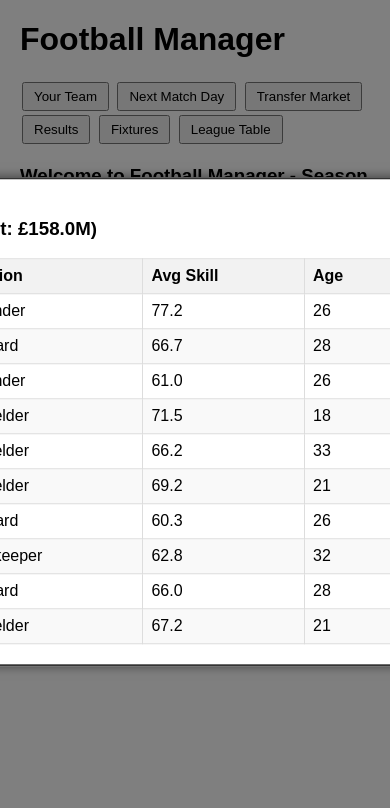
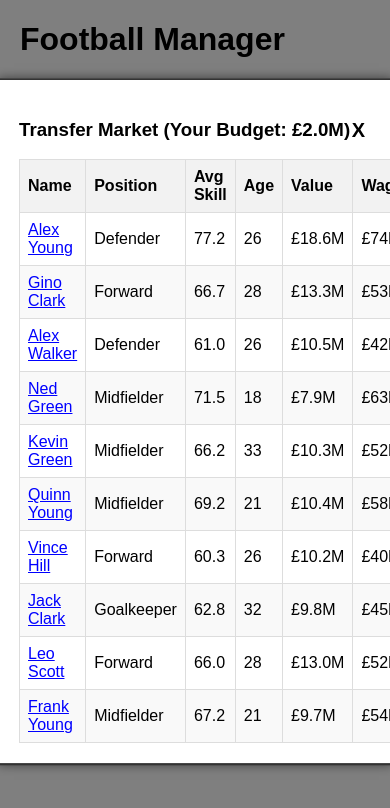
Before and after one commit to nickdeakin/js-football-manager, a website: page index.html in a window 390 px wide. Both pictures are taken after a click on the button "Transfer Market". Drawn offline with Linux system fonts and the light colour scheme.

Commit message:
refactoring

```diff
--- a/css/styles.css
+++ b/css/styles.css
@@ -133,3 +133,21 @@ td.team-column {
     display: table;
     clear: both;
 }
+.team-link:hover,
+.player-link:hover {
+    color: darkblue;
+}
+button:hover {
+    background-color: #ddd;
+}
+
+@media (max-width: 950px) {
+    #team-popup,
+    #transfer-popup,
+    #results-popup,
+    #fixtures-popup,
+    #table-popup,
+    #player-popup {
+        width: 90%;
+    }
+}
--- a/js/classes.js
+++ b/js/classes.js
@@ -147,12 +147,15 @@ class Match {
 }
 
 class League {
-    constructor(teams, tier) {
+    constructor({ teams, tier, promotion, relegation, prizeMoney }) {
         this.teams = teams;
         this.tier = tier;
         this.matchDay = 0;
         this.matchDays = this.generateMatchDays();
         this.history = [];
+        this.promotion = promotion;
+        this.relegation = relegation;
+        this.prizeMoney = prizeMoney;
     }
 
     isSeasonOver() {
--- a/js/data.js
+++ b/js/data.js
@@ -1,85 +1,105 @@
-const teamNames = [
-    'Grok United',
-    'AI City',
-    'Tech Rovers',
-    'Code Warriors',
-    'Pixel Town',
-    'Data Dynamos',
-    'Byte Blitz',
-    'Circuit Strikers',
-    'Nitro FC',
-    'Quantum Kickers',
-    'Silicon Stars',
-    'Gridiron Gurus',
-    'Binary Blades',
-    'Cyber Celtics',
-    'Neon Nomads',
-    'Flux Fighters',
-    'Pulse Pioneers',
-    'Echo Eagles',
-    'Vortex Vipers',
-    'Spark Spartans',
-    'Steel Stingers',
-    'Cloud Chasers',
-    'Nova Knights',
-    'Gizmo Giants',
-    'Turbo Titans',
-    'Wave Wanderers',
-    'Core Crusaders',
-    'Pixel Pirates',
-    'Tech Tornadoes',
-    'Byte Bandits',
-    'Circuit Cyclones',
-    'Data Dragons',
-    'Quantum Quasars',
-    'Neon Ninjas',
-    'Flux Flyers',
-    'Pulse Panthers',
-    'Echo Elites',
-    'Vortex Victors',
-    'Spark Scorpions',
-    'Grid Gliders',
-    'Iron Ions',
-    'Sky Sentinels',
-    'Lunar Legends',
-    'Code Commanders',
-    'Bit Blasters',
-    'Wire Wolves',
-    'Tech Templars',
-    'Nano Navigators',
-    'Pulse Prowlers',
-    'Echo Enforcers',
-    'Vortex Voyagers',
-    'Spark Seekers',
-    'Grid Guardians',
-    'Byte Brawlers',
-    'Circuit Chargers',
-    'Data Defenders',
-    'Quantum Questers',
-    'Neon Nomads',
-    'Flux Force',
-    'Core Captains',
-    'Laser Lions',
-    'Sonic Stags',
-    'Blaze Bears',
-    'Thunder Thorns',
-    'Frost Falcons',
-    'Gale Griffins',
-    'Rift Ravens',
-    'Tide Titans',
-    'Peak Pumas',
-    'Crest Cobras',
-    'Drift Ducks',
-    'Bolt Badgers',
-    'Surge Sharks',
-    'Glint Gators',
-    'Haze Hawks',
-    'Void Vultures',
-    'Rush Rhinos',
-    'Flare Foxes',
-    'Chill Cheetahs',
-    'Storm Stallions',
-];
+const teams = {
+    premier: [
+        { name: 'AFC Bournemouth' },
+        { name: 'Arsenal' },
+        { name: 'Aston Villa' },
+        { name: 'Brentford' },
+        { name: 'Brighton & Hove Albion' },
+        { name: 'Chelsea' },
+        { name: 'Crystal Palace' },
+        { name: 'Everton' },
+        { name: 'Fulham' },
+        { name: 'Ipswich Town' },
+        { name: 'Leicester City' },
+        { name: 'Liverpool' },
+        { name: 'Manchester City' },
+        { name: 'Manchester United' },
+        { name: 'Newcastle United' },
+        { name: 'Nottingham Forest' },
+        { name: 'Southampton' },
+        { name: 'Tottenham Hotspur' },
+        { name: 'West Ham United' },
+        { name: 'Wolverhampton Wanderers' },
+    ],
+    championship: [
+        { name: 'Blackburn Rovers' },
+        { name: 'Bristol City' },
+        { name: 'Burnley' },
+        { name: 'Cardiff City' },
+        { name: 'Coventry City' },
+        { name: 'Derby County' },
+        { name: 'Hull City' },
+        { name: 'Leeds United' },
+        { name: 'Luton Town' },
+        { name: 'Middlesbrough' },
+        { name: 'Millwall' },
+        { name: 'Norwich City' },
+        { name: 'Oxford United' },
+        { name: 'Plymouth Argyle' },
+        { name: 'Portsmouth' },
+        { name: 'Preston North End' },
+        { name: 'Queens Park Rangers' },
+        { name: 'Sheffield United' },
+        { name: 'Sheffield Wednesday' },
+        { name: 'Stoke City' },
+        { name: 'Sunderland' },
+        { name: 'Swansea City' },
+        { name: 'Watford' },
+        { name: 'West Bromwich Albion' },
+    ],
+    league1: [
+        { name: 'Barnsley' },
+        { name: 'Birmingham City' },
+        { name: 'Blackpool' },
+        { name: 'Bolton Wanderers' },
+        { name: 'Bristol Rovers' },
+        { name: 'Burton Albion' },
+        { name: 'Cambridge United' },
+        { name: 'Charlton Athletic' },
+        { name: 'Crawley Town' },
+        { name: 'Exeter City' },
+        { name: 'Huddersfield Town' },
+        { name: 'Leyton Orient' },
+        { name: 'Lincoln City' },
+        { name: 'Mansfield Town' },
+        { name: 'Northampton Town' },
+        { name: 'Peterborough United' },
+        { name: 'Reading' },
+        { name: 'Rotherham United' },
+        { name: 'Shrewsbury Town' },
+        { name: 'Stevenage' },
+        { name: 'Stockport County' },
+        { name: 'Wigan Athletic' },
+        { name: 'Wrexham' },
+        { name: 'Wycombe Wanderers' },
+    ],
+    league2: [
+        { name: 'Accrington Stanley' },
+        { name: 'AFC Wimbledon' },
+        { name: 'Barrow' },
+        { name: 'Bradford City' },
+        { name: 'Bromley' },
+        { name: 'Carlisle United' },
+        { name: 'Cheltenham Town' },
+        { name: 'Chesterfield' },
+        { name: 'Colchester United' },
+        { name: 'Crewe Alexander' },
+        { name: 'Doncaster Rovers' },
+        { name: 'Fleetwood Town' },
+        { name: 'Gillingham' },
+        { name: 'Grimsby Town' },
+        { name: 'Harrogate Town' },
+        { name: 'Milton Keynes Dons' },
+        { name: 'Morecambe' },
+        { name: 'Newport County' },
+        { name: 'Notts County' },
+        { name: 'Port Vale' },
+        { name: 'Salford City' },
+        { name: 'Swindon Town' },
+        { name: 'Tranmere Rovers' },
+        { name: 'Walsall' },
+    ],
+};
 
 const firstNames = [
     'Alex',
@@ -96,6 +116,7 @@ const firstNames = [
     'Leo',
     'Miles',
     'Ned',
+    'Nick',
     'Oli',
     'Patrick',
     'Quinn',
@@ -114,6 +135,7 @@ const lastNames = [
     'Smith',
     'Johnson',
     'Brown',
+    'Deakin',
     'Taylor',
     'Wilson',
     'Davis',
--- a/js/game.js
+++ b/js/game.js
@@ -1,28 +1,57 @@
-const yourTeamName = 'Grok United';
-let leagues = [
-    new League(
-        teamNames.slice(0, 20).map((name) => generateTeam(name, 0)),
-        0
-    ),
-    new League(
-        teamNames.slice(20, 40).map((name) => generateTeam(name, 1)),
-        1
-    ),
-    new League(
-        teamNames.slice(40, 60).map((name) => generateTeam(name, 2)),
-        2
-    ),
-    new League(
-        teamNames.slice(60, 80).map((name) => generateTeam(name, 3)),
-        3
-    ),
-];
+let yourTeamName = 'Swindon Town';
+
 let yourTeamLeagueIndex = 0;
 let currentHistoryDay = 0;
 let currentFutureDay = 0;
 let transferList = [];
 let seasonNumber = 1;
 let currentResultLeague = 0;
+
+let leagues = [
+    new League({
+        teams: teams.premier.map((team) => generateTeam(team.name, 0)),
+        tier: 0,
+        size: 20,
+        promotion: { automatic: [], playoff: [], tier: null },
+        relegation: { automatic: [18, 19, 20], playoff: [], tier: 1 },
+        prizeMoney: [
+            50, 45, 40, 35, 30, 28, 26, 24, 22, 20, 18, 16, 14, 12, 10, 9, 8, 7,
+            6, 5,
+        ],
+    }),
+    new League({
+        teams: teams.championship.map((team) => generateTeam(team.name, 1)),
+        tier: 1,
+        size: 24,
+        promotion: { automatic: [1, 2], playoff: [3, 4, 5, 6], tier: 0 },
+        relegation: { automatic: [22, 23, 24], playoff: [], tier: 2 },
+        prizeMoney: [
+            20, 18, 16, 14, 12, 10, 9, 8, 7, 6, 5, 4, 3, 2.5, 2, 1.9, 1.8, 1.7,
+            1.6, 1.5, 1.4, 1.3, 1.2, 1.1,
+        ],
+    }),
+    new League({
+        teams: teams.league1.map((team) => generateTeam(team.name, 2)),
+        tier: 2,
+        promotion: { automatic: [1, 2], playoff: [3, 4, 5, 6], tier: 1 },
+        relegation: { automatic: [21, 22, 23, 24], playoff: [], tier: 3 },
+        prizeMoney: [
+            10, 9, 8, 7, 6, 5, 4.5, 4, 3.5, 3, 2.5, 2, 1.8, 1.6, 1.5, 1.4, 1.3,
+            1.2, 1.1, 1, 1, 1, 1, 1,
+        ],
+    }),
+    new League({
+        teams: teams.league2.map((team) => generateTeam(team.name, 3)),
+        tier: 3,
+        size: 24,
+        promotion: { automatic: [1, 2, 3], playoff: [4, 5, 6, 7], tier: 2 },
+        relegation: { automatic: [23, 24], playoff: [], tier: null },
+        prizeMoney: [
+            5, 4.5, 4, 3.5, 3, 2.5, 2, 1.8, 1.6, 1.4, 1.2, 1, 1, 1, 1, 1, 1, 1,
+            1,
+        ],
+    }),
+];
 
 function nextAction() {
     if (leagues.every((league) => league.isSeasonOver())) {
@@ -34,7 +63,7 @@ function nextAction() {
 
 function simulateMatchDay() {
     leagues.forEach((league) => league.simulateMatchDay());
-    currentHistoryDay = leagues[yourTeamLeagueIndex].history.length - 1;
+    currentHistoryDay = currentHistoryDay++;
     displayMatchDayResults();
     setNextActionButtonText();
 }
@@ -91,92 +120,80 @@ function setNextActionButtonText() {
 function newSeason() {
     leagues.forEach((league) => {
         let standings = league.getStandings();
-        const prizeMoney =
-            league.tier === 0
-                ? [
-                      50, 45, 40, 35, 30, 28, 26, 24, 22, 20, 18, 16, 14, 12,
-                      10, 9, 8, 7, 6, 5,
-                  ]
-                : league.tier === 1
-                  ? [
-                        20, 18, 16, 14, 12, 10, 9, 8, 7, 6, 5, 4, 3, 2.5, 2,
-                        1.8, 1.6, 1.4, 1.2, 1,
-                    ]
-                  : league.tier === 2
-                    ? [
-                          10, 9, 8, 7, 6, 5, 4.5, 4, 3.5, 3, 2.5, 2, 1.8, 1.6,
-                          1.4, 1.2, 1, 0.9, 0.8, 0.7,
-                      ]
-                    : [
-                          5, 4.5, 4, 3.5, 3, 2.5, 2, 1.8, 1.6, 1.4, 1.2, 1, 0.9,
-                          0.8, 0.7, 0.6, 0.5, 0.4, 0.3, 0.2,
-                      ];
+        let promoted = [];
+        let relegated = [];
+        let playoff = [];
+        const promotionTier = league.promotion.tier
+            ? leagues.find((x) => x.tier === league.promotion.tier)
+            : null;
+        const relegationTier = league.relegation.tier
+            ? leagues.find((x) => x.tier === league.relegation.tier)
+            : null;
+
+        if (league.promotion.automatic) {
+            promoted = league.promotion.automatic.map((x) => standings[x - 1]);
+        }
+        if (league.promotion.playoff) {
+            playoff = league.promotion.playoff.map((x) => standings[x - 1]);
+        }
+        if (league.relegation.automatic) {
+            relegated = league.relegation.automatic.map(
+                (x) => standings[x - 1]
+            );
+        }
+
+        if (playoff.length > 0) {
+            let playoffWinner = simulatePlayoff(playoff);
+            promoted.push(playoffWinner);
+        }
+
         standings.forEach((team, index) => {
-            team.budget += prizeMoney[index];
+            // Allocate prize money
+            team.budget += league.prizeMoney[index];
+
+            // Reset the league
             team.points = 0;
             team.played = 0;
             team.wins = 0;
             team.draws = 0;
             team.losses = 0;
 
+            // Handle age increase
             let retirees = [];
             team.players.forEach((player, index) => {
                 player.age += 1;
                 player.value = calculateValue(player.skills, player.age);
                 if (player.age > 35) retirees.push(index);
             });
+
+            // Handle retirees
             for (let i = retirees.length - 1; i >= 0; i--) {
+                // Player retires
                 let retiredPlayer = team.removePlayer(retirees[i]);
+                // Youth player takes their place
                 let youth = generateYouthPlayer(retiredPlayer.position);
                 team.addPlayer(youth);
             }
         });
 
-        if (league.tier === 0) {
-            let relegated = standings.slice(-3);
-            let promoted = leagues[1].getStandings();
-            let autoPromoted = promoted.slice(0, 2);
-            let playoffTeams = promoted.slice(2, 6);
-            let playoffWinner = simulatePlayoff(playoffTeams);
-            league.teams = standings
-                .slice(0, -3)
-                .concat(autoPromoted)
-                .concat([playoffWinner]);
-            leagues[1].teams = promoted
-                .filter((t) => !autoPromoted.includes(t) && t !== playoffWinner)
-                .concat(relegated);
-        } else if (league.tier === 1) {
-            let relegated = standings.slice(-3);
-            let promoted = leagues[2].getStandings();
-            let autoPromoted = promoted.slice(0, 2);
-            let playoffTeams = promoted.slice(2, 6);
-            let playoffWinner = simulatePlayoff(playoffTeams);
-            league.teams = standings
-                .slice(0, -3)
-                .concat(autoPromoted)
-                .concat([playoffWinner]);
-            leagues[2].teams = promoted
-                .filter((t) => !autoPromoted.includes(t) && t !== playoffWinner)
-                .concat(relegated);
-        } else if (league.tier === 2) {
-            let relegated = standings.slice(-3);
-            let promoted = leagues[3].getStandings();
-            let autoPromoted = promoted.slice(0, 3);
-            let playoffTeams = promoted.slice(3, 7);
-            let playoffWinner = simulatePlayoff(playoffTeams);
-            league.teams = standings
-                .slice(0, -3)
-                .concat(autoPromoted)
-                .concat([playoffWinner]);
-            leagues[3].teams = promoted
-                .filter((t) => !autoPromoted.includes(t) && t !== playoffWinner)
-                .concat(relegated);
+        // Promotions
+        if (promotionTier) {
+            league.teams = league.teams.filter((team) =>
+                promoted.includes(team)
+            );
+            promotionTier.teams = promotionTier.teams.concat(promoted);
+        }
+
+        // Relegations
+        if (relegationTier) {
+            league.teams = league.teams.filter((team) =>
+                relegated.includes(team)
+            );
+            relegationTier.teams = relegationTier.teams.concat(relegated);
         }
     });
 
-    yourTeamLeagueIndex = leagues.findIndex((league) =>
-        league.teams.some((team) => team.name === yourTeamName)
-    );
+    setTeamIndex();
     leagues.forEach((league) => {
         league.matchDay = 0;
         league.history = [];
@@ -191,3 +208,48 @@ function newSeason() {
     hideAllPopups();
     setNextActionButtonText();
 }
+
+function setTeamIndex() {
+    yourTeamLeagueIndex = leagues.findIndex((league) =>
+        league.teams.some((team) => team.name === yourTeamName)
+    );
+}
+
+function saveGame() {
+    localStorage.setItem(
+        'footballManagerSave',
+        JSON.stringify({
+            leagues,
+            yourTeamName,
+            yourTeamLeagueIndex,
+            seasonNumber,
+            transferList,
+        })
+    );
+}
+function loadGame() {
+    const save = JSON.parse(localStorage.getItem('footballManagerSave'));
+    if (save) {
+        leagues = save.leagues.map((l) =>
+            Object.assign(new League([], l.tier), l)
+        );
+        leagues.forEach((l) => {
+            l.teams = l.teams.map((t) => Object.assign(new Team(), t));
+            l.teams.forEach(
+                (t) =>
+                    (t.players = t.players.map((p) =>
+                        Object.assign(new Player(), p)
+                    ))
+            );
+        });
+        yourTeamName = save.yourTeamName;
+        yourTeamLeagueIndex = save.yourTeamLeagueIndex;
+        seasonNumber = save.seasonNumber;
+        transferList = save.transferList.map((p) =>
+            Object.assign(new Player(), p)
+        );
+    }
+}
+
+// TODO: Disabled for now
+// window.onload = function () { loadGame(); /* existing code */ };
--- a/js/ui.js
+++ b/js/ui.js
@@ -1,3 +1,7 @@
+// js/ui.js (top)
+let uiCurrentHistoryDay = 0;
+let uiCurrentFutureDay = 0;
+
 function showTeamPopup(teamIndex) {
     let league = leagues[yourTeamLeagueIndex];
     let team = league.teams[teamIndex];
@@ -95,9 +99,12 @@ function hideTeamPopup() {
 function showTransferPopup() {
     let popup = document.getElementById('transfer-popup');
     let overlay = document.getElementById('popup-overlay');
+    let yourTeam = leagues[yourTeamLeagueIndex].teams.find(
+        (t) => t.name === yourTeamName
+    );
     let html = `
         <div class="popup-header">
-            <h3>Transfer Market (Your Budget: £${leagues[yourTeamLeagueIndex].teams[0].budget.toFixed(1)}M)</h3>
+            <h3>Transfer Market (Your Budget: £${yourTeam.budget.toFixed(1)}M)</h3>
             <span class="close-btn" onclick="hideTransferPopup()">X</span>
         </div>
     `;
@@ -219,6 +226,10 @@ function showResultsPopup(leagueIndex = yourTeamLeagueIndex) {
     let popup = document.getElementById('results-popup');
     let overlay = document.getElementById('popup-overlay');
     let league = leagues[leagueIndex];
+    uiCurrentHistoryDay = Math.min(
+        uiCurrentHistoryDay,
+        league.history.length - 1
+    );
     popup.innerHTML = `
         <div class="popup-header">
             <h3>Results - ${['Premier League', 'Championship', 'League One', 'League Two'][league.tier]}</h3>
@@ -283,6 +294,10 @@ function showFixturesPopup(leagueIndex = yourTeamLeagueIndex) {
     let overlay = document.getElementById('popup-overlay');
     let league = leagues[leagueIndex];
     let futureFixtures = league.getFutureFixtures();
+    uiCurrentFutureDay = Math.min(
+        uiCurrentFutureDay,
+        futureFixtures.length - 1
+    );
     popup.innerHTML = `
         <div class="popup-header">
             <h3>Fixtures - ${['Premier League', 'Championship', 'League One', 'League Two'][league.tier]}</h3>
@@ -375,19 +390,24 @@ function showTablePopup(leagueIndex = yourTeamLeagueIndex) {
             <tbody>
     `;
     standings.forEach((team, index) => {
+        const position = index + 1;
         let rowClass = '';
         if (league.tier === 0) {
-            if (index === 0) rowClass = 'champions';
-            else if (index < 4) rowClass = 'euro-league';
-            else if (index < 6) rowClass = 'secondary-euro';
-            else if (index >= 17) rowClass = 'relegation';
-        } else if (league.tier === 1 || league.tier === 2) {
-            if (index < 2) rowClass = 'auto-promotion';
-            else if (index < 6) rowClass = 'playoff';
-            else if (index >= 17) rowClass = 'relegation';
-        } else if (league.tier === 3) {
-            if (index < 3) rowClass = 'auto-promotion';
-            else if (index < 7) rowClass = 'playoff';
+            if (position === 1) rowClass = 'champions';
+            else if (position < 5) rowClass = 'euro-league';
+            else if (position < 7) rowClass = 'secondary-euro';
+            else if (position >= 18) rowClass = 'relegation';
+        }
+        if (league.tier > 0) {
+            if (league.promotion.automatic.indexOf(position) > -1) {
+                rowClass = 'auto-promotion';
+            }
+            if (league.promotion.playoff.indexOf(position) > -1) {
+                rowClass = 'playoff';
+            }
+            if (league.relegation.automatic.indexOf(position) > -1) {
+                rowClass = 'relegation';
+            }
         }
         if (team.name === yourTeamName) rowClass = 'your-team';
         tableHTML += `
@@ -426,5 +446,6 @@ generateTransferList();
 window.onload = function () {
     document.getElementById('match-result').innerHTML =
         `<h3>Welcome to Football Manager - Season ${seasonNumber}</h3>`;
+    setTeamIndex();
     setNextActionButtonText();
 };
--- a/package.json
+++ b/package.json
@@ -22,6 +22,7 @@
         "@adultlee/prettier-plugin-html-formatter-in-backtick": "^0.2.0",
         "eslint-config-prettier": "^10.1.1",
         "eslint-plugin-prettier": "^5.2.3",
-        "prettier": "^3.5.3"
+        "prettier": "^3.5.3",
+        "serve": "^14.2.4"
     }
 }
```
Also changed, not shown: dist/app/app.js (added), dist/app/views/AbstractView.js (added), dist/app/views/dashboard/Dashboard.js (added), dist/app/views/fixtures/Fixtures.js (added), dist/app/views/settings/Settings.js (added), dist/app/views/tables/Tables.js (added), dist/assets/styles/style.css (added), dist/index.html (added), dist/index.js (added), dist/main.js (added), dist/server.js (added), 9 other files.
